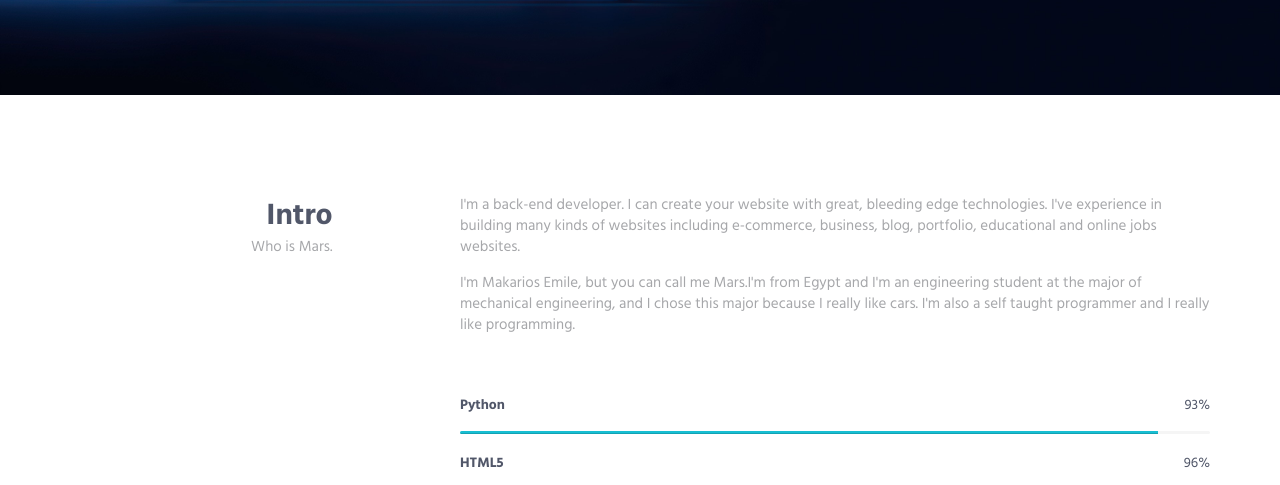
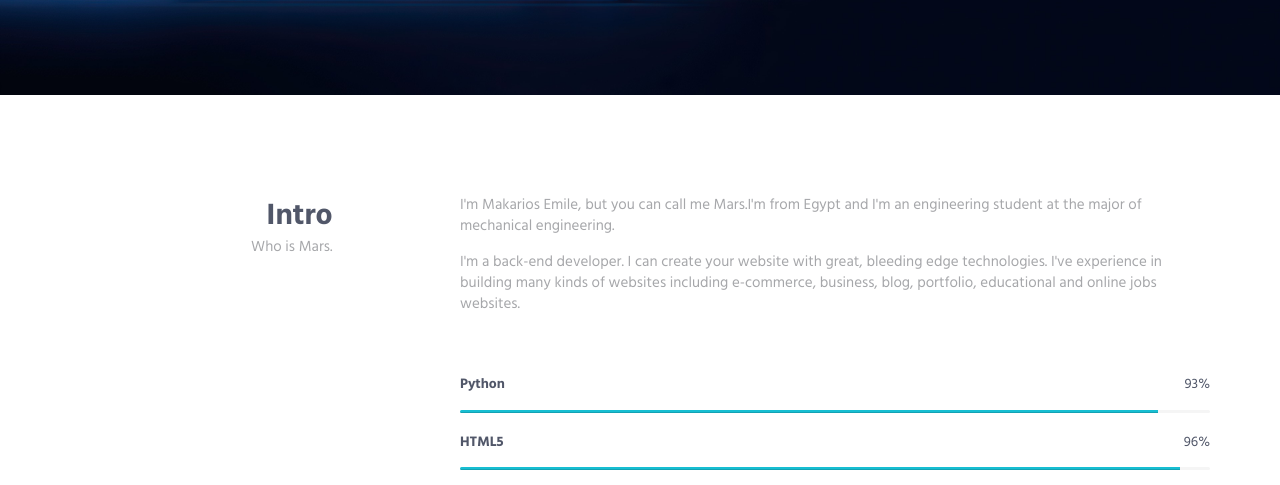
Before and after one commit to Mars2point0/EMILE3, a plain HTML site: page index.html in a window 1280 px wide. Shown: the part 566-1051 px from the top of the page. Drawn offline with nearby package versions, Linux system fonts and the light colour scheme.

Commit message:
Update index.html

```diff
--- a/index.html
+++ b/index.html
@@ -135,8 +135,8 @@
                     </div>
                     <div class="col-sm-8 col-sm-offset-1">
                         <div class="margin-b-60">
+                            <p>I'm Makarios Emile, but you can call me Mars.I'm from Egypt and I'm an engineering student at the major of mechanical engineering.</p>
                             <p>I'm a back-end developer. I can create your website with great, bleeding edge technologies. I've experience in building many kinds of websites including e-commerce, business, blog, portfolio, educational and online jobs websites.</p>
-                            <p>I'm Makarios Emile, but you can call me Mars.I'm from Egypt and I'm an engineering student at the major of mechanical engineering, and I chose this major because I really like cars. I'm also a self taught programmer and I really like programming.</p>
                         </div>
 
                         <!-- Progress Box -->
```
